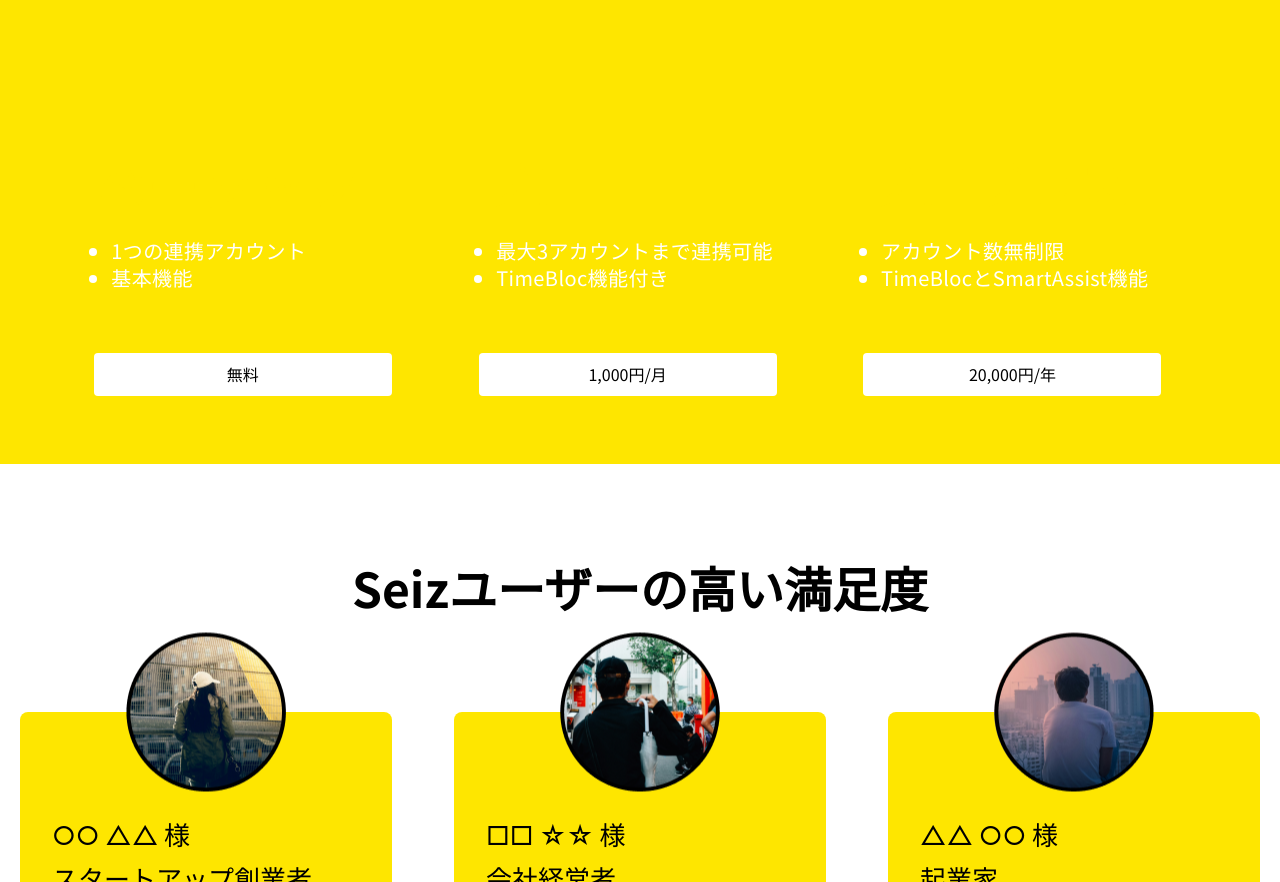
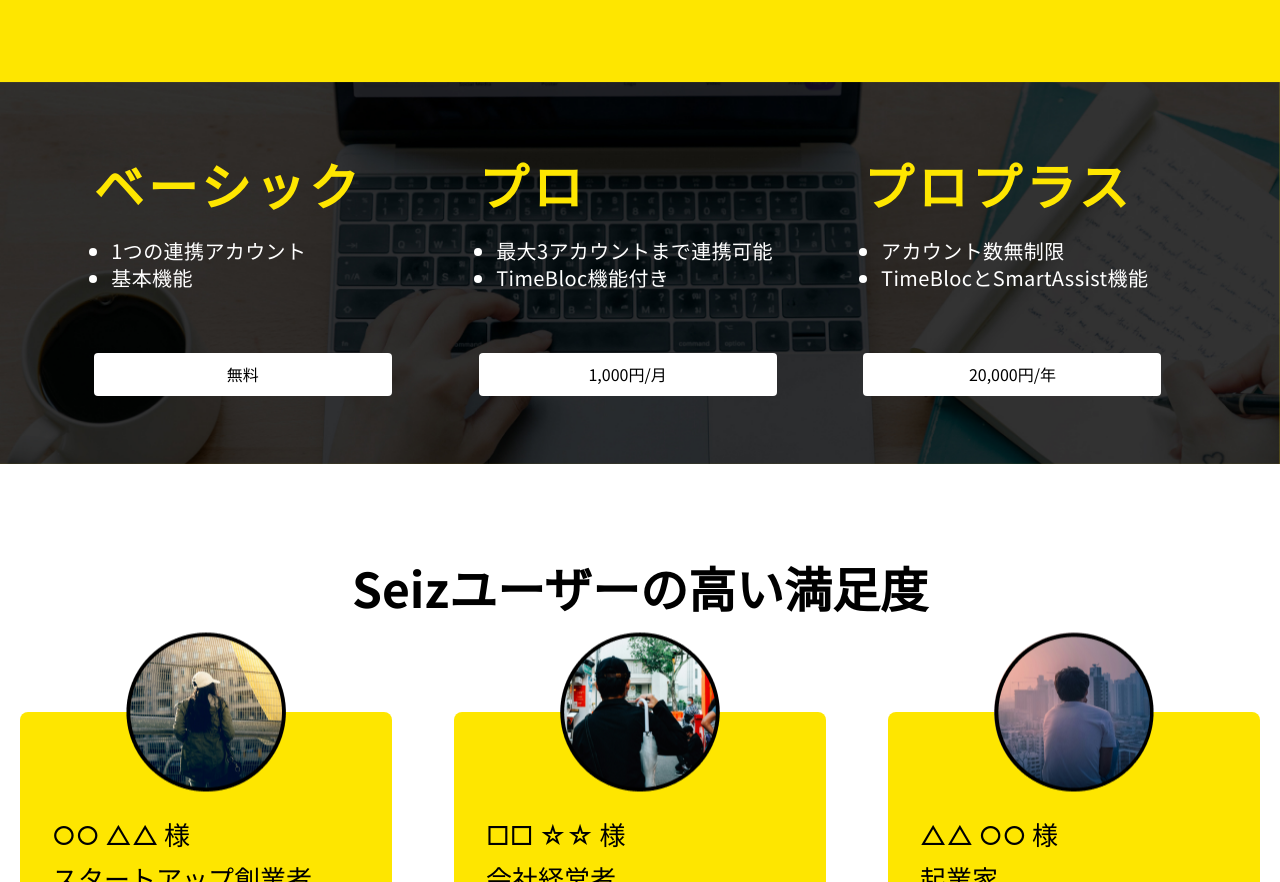
Before and after one commit to Aoi719/lp_portfolio, a plain HTML site: page index.html in a window 1280 px wide. Shown: the part 3614-4496 px from the top of the page. Drawn offline with Linux system fonts and the light colour scheme; the site is published under a folder, as on GitHub Pages, so addresses that start at the root find nothing.

Commit message:
Deploying to gh-pages from @ Aoi719/lp_portfolio@4ef0519e15d854925e2986bdd1f1368f2701c530 🚀

```diff
--- a/assets/css/style.css
+++ b/assets/css/style.css
@@ -1135,7 +1135,7 @@
   }
 }
 .section-04 .plan__bg {
-  background: url("/assets/images/img04.jpg") center center/cover no-repeat;
+  background: url("../../assets/images/img04.jpg") center center/cover no-repeat;
   position: relative;
   padding: 60px 7.32%;
 }
```
